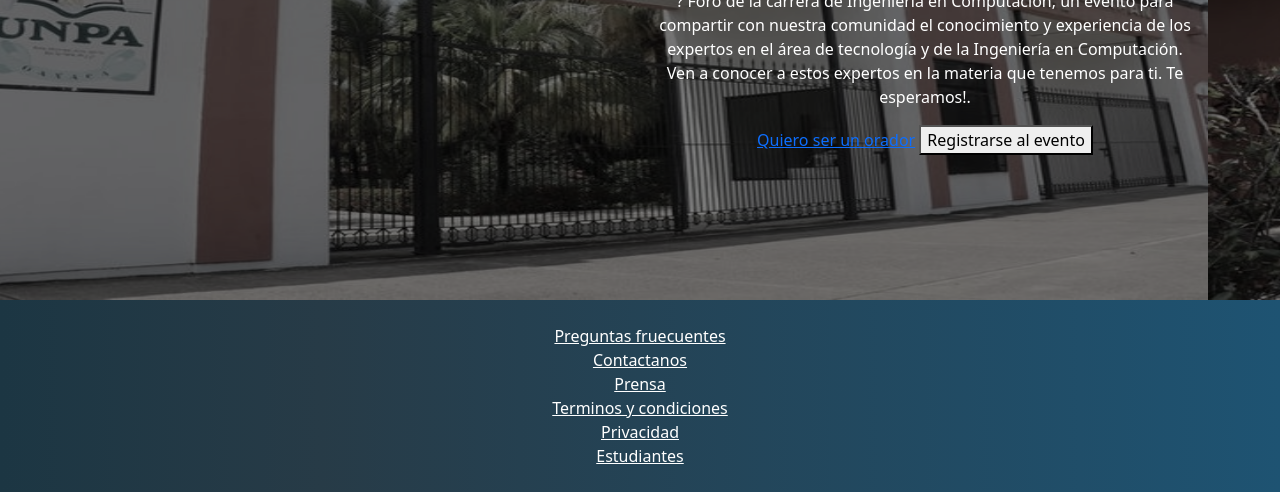
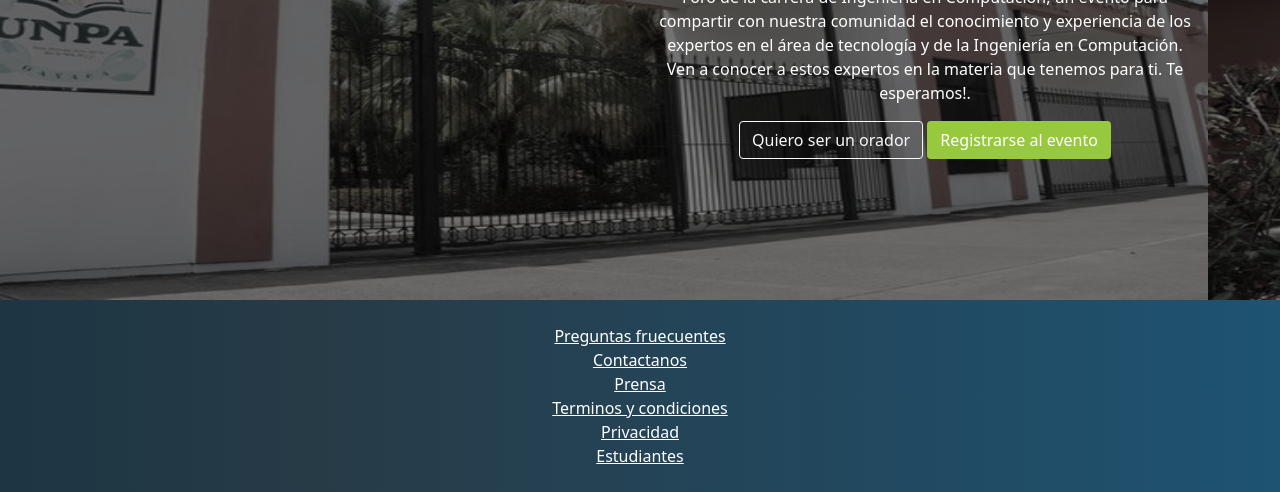
Before and after one commit to josechee/foro-computacion-bootstrap-2021, a plain HTML site: page index.html in a window 1280 px wide. Shown: the part 366-858 px from the top of the page. Drawn offline with nearby package versions, Linux system fonts and the light colour scheme.

Commit message:
Agregando y modificando los botones de la pagina

```diff
--- a/index.css
+++ b/index.css
@@ -1,5 +1,14 @@
 .text-unpa {
     color: #97c93e !important;
+}
+
+.btn-unpa {
+    background-color: #97c93e !important;
+    color: white;
+}
+
+.btn-unpa:hover {
+    background-color: #82ad36;
 }
 
 #header img {
--- a/index.html
+++ b/index.html
@@ -65,11 +65,11 @@
                             <div class="col-md-6 offset-md-6 text-center text-md-right">
                                 <h1>Foro de la carrera de Ingeniería en Computación</h1>
                                 <p class="d-none d-md-block">
-                                    ? Foro de la carrera de Ingeniería en Computación, un evento para compartir con nuestra comunidad el conocimiento y experiencia de los expertos en el área de tecnología y de la Ingeniería en Computación. Ven a conocer a estos expertos en la materia que
+                                    Foro de la carrera de Ingeniería en Computación, un evento para compartir con nuestra comunidad el conocimiento y experiencia de los expertos en el área de tecnología y de la Ingeniería en Computación. Ven a conocer a estos expertos en la materia que
                                     tenemos para ti. Te esperamos!.
                                 </p>
-                                <a href="#">Quiero ser un orador</a>
-                                <button type="button">Registrarse al evento</button>
+                                <a href="#" class="btn btn-outline-light">Quiero ser un orador</a>
+                                <button type="button" class="btn btn-unpa">Registrarse al evento</button>
                             </div>
                         </div>
                     </div>
```
